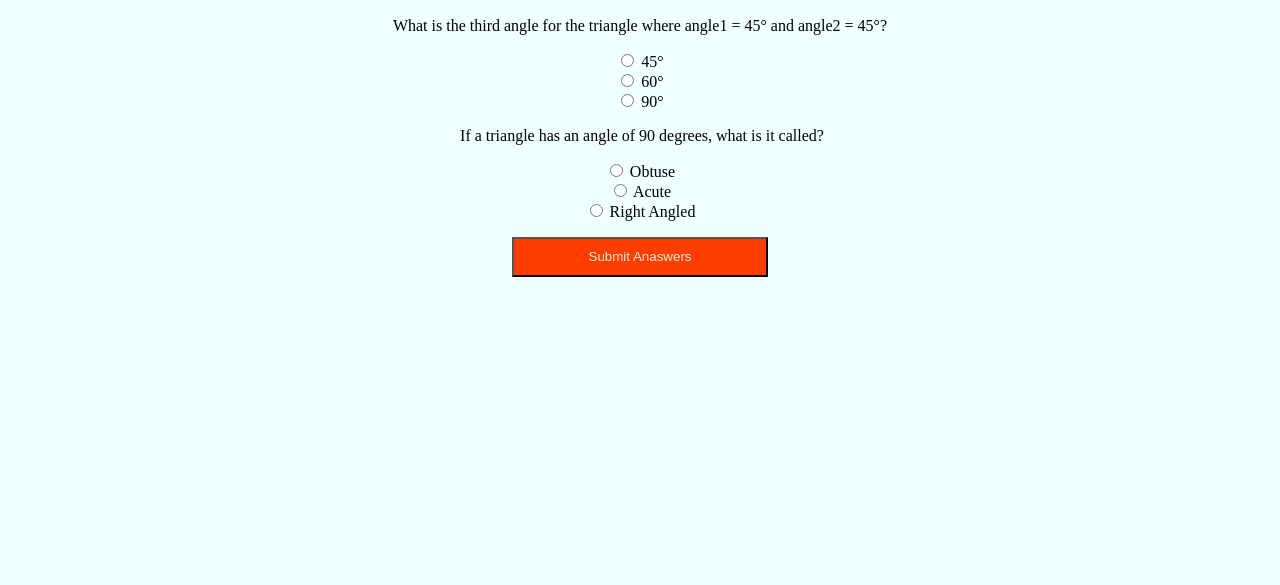
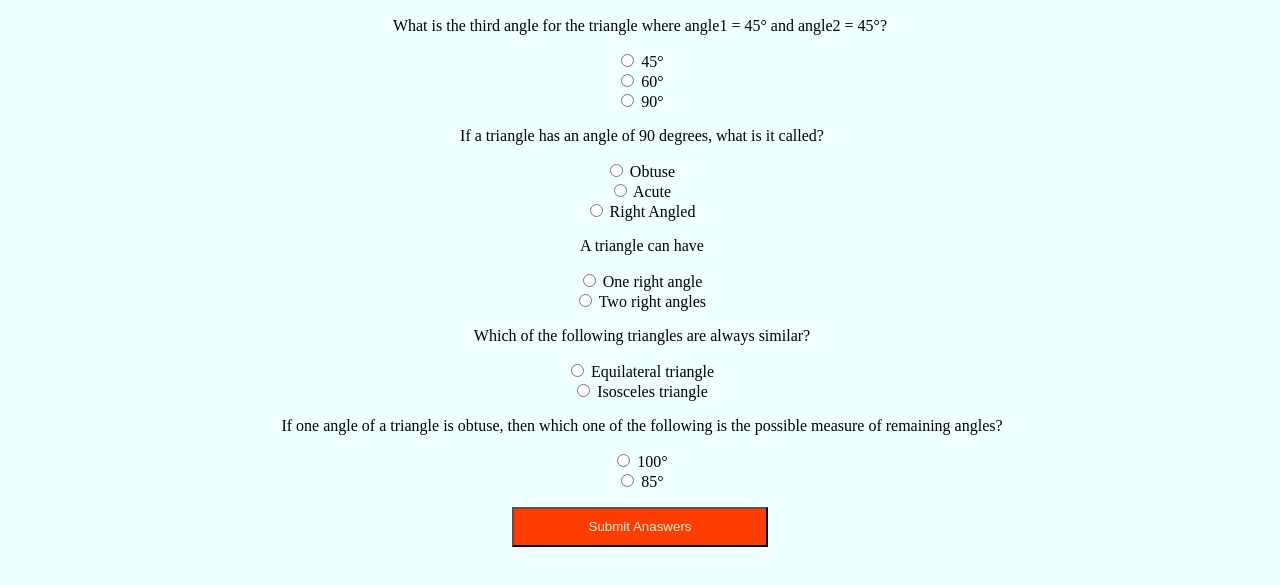
Before and after one commit to Programmer-Sourav/M12-Fun-with-triangles, a plain HTML site: page quiz.html in a window 1280 px wide. Shown: the part 137-722 px from the top of the page. Drawn offline with Linux system fonts and the light colour scheme.

Commit message:
fix updated questions

```diff
--- a/quiz.html
+++ b/quiz.html
@@ -42,6 +42,35 @@
                 <input type="radio" name="question2" value="right angled"/> Right Angled
             </label>
         </div>
+        <div class="container-for-questions">
+            <p> A triangle can have</p>
+            <label>
+                <input type="radio" name="question3" value="one right angle"/> One right angle
+            </label>
+            <label>
+                <input type="radio" name="question3" value="two right angles"/> Two right angles
+            </label>
+        </div>
+        <div class="container-for-questions">
+            <p> Which of the following triangles are always similar?</p>
+            <label>
+                <input type="radio" name="question4" value="Equilateral triangle"/> Equilateral triangle
+            </label>
+            <label>
+                <input type="radio" name="question4" value="Isosceles triangle"/> Isosceles triangle
+            </label>
+
+        </div>
+        <div class="container-for-questions">
+            <p> If one angle of a triangle is obtuse, then which one of the
+                following is the possible measure of remaining angles?</p>
+            <label>
+                <input type="radio" name="question5" value="100°"/> 100°
+            </label>
+            <label>
+                <input type="radio" name="question5" value="85°"/> 85°
+            </label>
+        </div>
     </form>
     <div class="container">
     <button id="submit_button">Submit Anaswers</button>
--- a/quiz.js
+++ b/quiz.js
@@ -2,7 +2,7 @@ const quizForm = document.querySelector(".form-for-quiz")
 const submitAnswerBtn = document.querySelector("#submit_button")
 const showOutput = document.querySelector("#output-info")
 
-const arrayOfCorrectAnswers = ["90°", "right angled"];
+const arrayOfCorrectAnswers = ["90°", "right angled","one right angle","Equilateral triangle","100°"];
 
 
 function calculateScore(){
```
